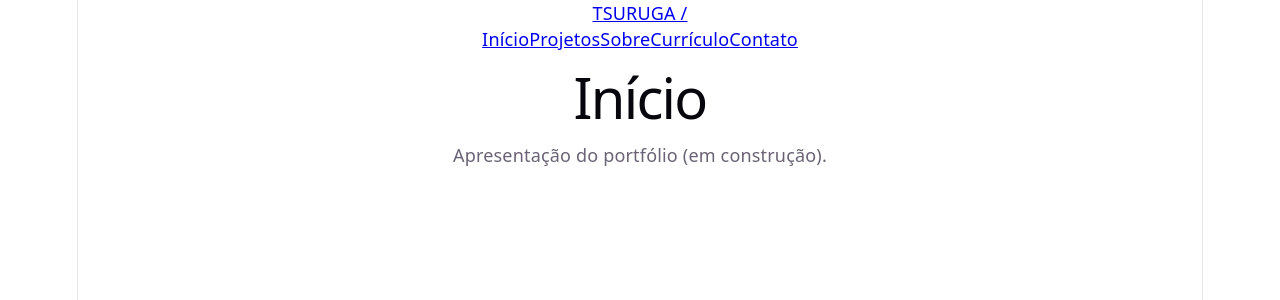
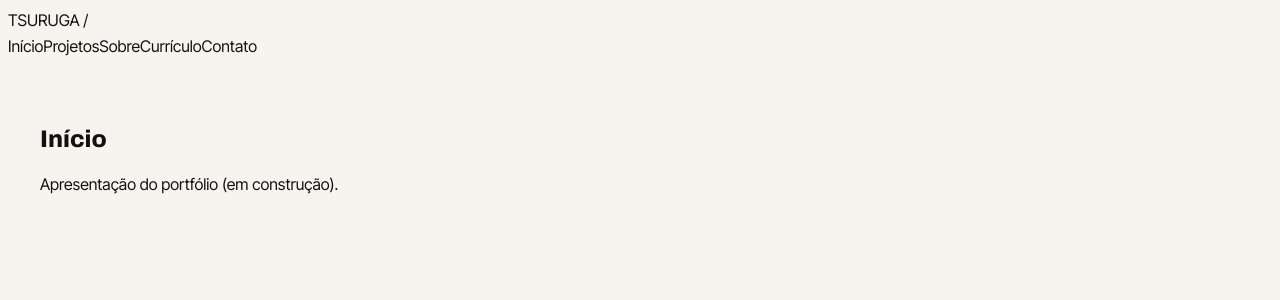
Before and after one commit to DanielTsuruga/danieltsuruga-portifolio, a React (Vite) app: page / in a window 1280 px wide. Shown: the top 300 px of the page. Built offline with nearby package versions, Linux system fonts and the light colour scheme.

Commit message:
style: css inicial

```diff
--- a/src/index.css
+++ b/src/index.css
@@ -1,111 +1,112 @@
+/* ------------------------------------------------------------
+   TEMA CLARO
+   ------------------------------------------------------------
+ */
 :root {
-  --text: #6b6375;
-  --text-h: #08060d;
-  --bg: #fff;
-  --border: #e5e4e7;
-  --code-bg: #f4f3ec;
-  --accent: #aa3bff;
-  --accent-bg: rgba(170, 59, 255, 0.1);
-  --accent-border: rgba(170, 59, 255, 0.5);
-  --social-bg: rgba(244, 243, 236, 0.5);
-  --shadow:
-    rgba(0, 0, 0, 0.1) 0 10px 15px -3px, rgba(0, 0, 0, 0.05) 0 4px 6px -2px;
+  /* Cores */
+  --color-bg: oklch(96.6% 0.006 95);          /* fundo bege/off-white quente */
+  --color-surface: oklch(94.5% 0.007 95);     /* cartões/painéis */
+  --color-text: oklch(18% 0.005 90);          /* texto principal (quase-preto) */
+  --color-text-muted: oklch(50% 0.006 90);    /* texto secundário/cinza */
+  --color-accent: oklch(55% 0.17 250);        /* azul de destaque (links/ações) */
+  --color-border: oklch(18% 0.005 90 / 0.12); /* linhas e divisórias sutis */
 
-  --sans: system-ui, 'Segoe UI', Roboto, sans-serif;
-  --heading: system-ui, 'Segoe UI', Roboto, sans-serif;
-  --mono: ui-monospace, Consolas, monospace;
+  /* Tipografia */
+  --font-heading: 'Archivo', system-ui, sans-serif;      /* títulos */
+  --font-body: 'Inter Tight', system-ui, sans-serif;     /* texto corrido */
+  --font-mono: 'JetBrains Mono', ui-monospace, monospace;/* rótulos técnicos */
 
-  font: 18px/145% var(--sans);
-  letter-spacing: 0.18px;
-  color-scheme: light dark;
-  color: var(--text);
-  background: var(--bg);
-  font-synthesis: none;
-  text-rendering: optimizeLegibility;
-  -webkit-font-smoothing: antialiased;
-  -moz-osx-font-smoothing: grayscale;
+  /* Espaçamentos (escala consistente para margens/paddings) */
+  --space-xs: 0.5rem;   /*  8px */
+  --space-sm: 1rem;     /* 16px */
+  --space-md: 1.5rem;   /* 24px */
+  --space-lg: 3rem;     /* 48px */
+  --space-xl: 6rem;     /* 96px */
 
-  @media (max-width: 1024px) {
-    font-size: 16px;
-  }
+  /* Largura máxima do conteúdo (centraliza em telas grandes) */
+  --max-width: 1200px;
+
+  color-scheme: light;
 }
 
-@media (prefers-color-scheme: dark) {
-  :root {
-    --text: #9ca3af;
-    --text-h: #f3f4f6;
-    --bg: #16171d;
-    --border: #2e303a;
-    --code-bg: #1f2028;
-    --accent: #c084fc;
-    --accent-bg: rgba(192, 132, 252, 0.15);
-    --accent-border: rgba(192, 132, 252, 0.5);
-    --social-bg: rgba(47, 48, 58, 0.5);
-    --shadow:
-      rgba(0, 0, 0, 0.4) 0 10px 15px -3px, rgba(0, 0, 0, 0.25) 0 4px 6px -2px;
-  }
+/* ------------------------------------------------------------
+   TEMA ESCURO
+   ------------------------------------------------------------
+*/
+:root[data-theme='dark'] {
+  --color-bg: oklch(18% 0.005 90);
+  --color-surface: oklch(22% 0.006 90);
+  --color-text: oklch(96% 0.006 95);
+  --color-text-muted: oklch(70% 0.006 95);
+  --color-accent: oklch(70% 0.15 250);
+  --color-border: oklch(96% 0.006 95 / 0.14);
 
-  #social .button-icon {
-    filter: invert(1) brightness(2);
-  }
+  color-scheme: dark;
+}
+
+/* ------------------------------------------------------------
+   TEMA "GALO"
+   ------------------------------------------------------------
+*/
+:root[data-theme='galo'] {
+  --color-bg: oklch(96% 0.03 40);
+  --color-surface: oklch(93% 0.04 40);
+  --color-text: oklch(25% 0.08 30);
+  --color-text-muted: oklch(50% 0.08 35);
+  --color-accent: oklch(55% 0.2 30);
+  --color-border: oklch(25% 0.08 30 / 0.15);
+
+  color-scheme: light;
+}
+
+------------------------------------------
+
+*,
+*::before,
+*::after {
+  box-sizing: border-box;
+  margin: 0;
+  padding: 0;
+}
+
+html {
+  scroll-behavior: smooth;
 }
 
 body {
-  margin: 0;
-}
-
-#root {
-  width: 1126px;
-  max-width: 100%;
-  margin: 0 auto;
-  text-align: center;
-  border-inline: 1px solid var(--border);
-  min-height: 100svh;
-  display: flex;
-  flex-direction: column;
-  box-sizing: border-box;
+  font-family: var(--font-body);
+  font-size: 1rem;
+  line-height: 1.6;
+  color: var(--color-text);
+  background-color: var(--color-bg);
+  min-height: 100vh;
+  -webkit-font-smoothing: antialiased;
+  -moz-osx-font-smoothing: grayscale;
+  transition: background-color 0.3s ease, color 0.3s ease;
 }
 
 h1,
-h2 {
-  font-family: var(--heading);
-  font-weight: 500;
-  color: var(--text-h);
+h2,
+h3,
+h4 {
+  font-family: var(--font-heading);
+  font-weight: 800;
+  line-height: 1.05;
+  color: var(--color-text);
 }
 
-h1 {
-  font-size: 56px;
-  letter-spacing: -1.68px;
-  margin: 32px 0;
-  @media (max-width: 1024px) {
-    font-size: 36px;
-    margin: 20px 0;
-  }
-}
-h2 {
-  font-size: 24px;
-  line-height: 118%;
-  letter-spacing: -0.24px;
-  margin: 0 0 8px;
-  @media (max-width: 1024px) {
-    font-size: 20px;
-  }
-}
-p {
-  margin: 0;
+a {
+  color: inherit;
+  text-decoration: none;
 }
 
-code,
-.counter {
-  font-family: var(--mono);
-  display: inline-flex;
-  border-radius: 4px;
-  color: var(--text-h);
+img {
+  max-width: 100%;
+  display: block;
 }
 
-code {
-  font-size: 15px;
-  line-height: 135%;
-  padding: 4px 8px;
-  background: var(--code-bg);
+main {
+  max-width: var(--max-width);
+  margin: 0 auto;          /* centraliza horizontalmente */
+  padding: var(--space-lg) var(--space-md);
 }
```
